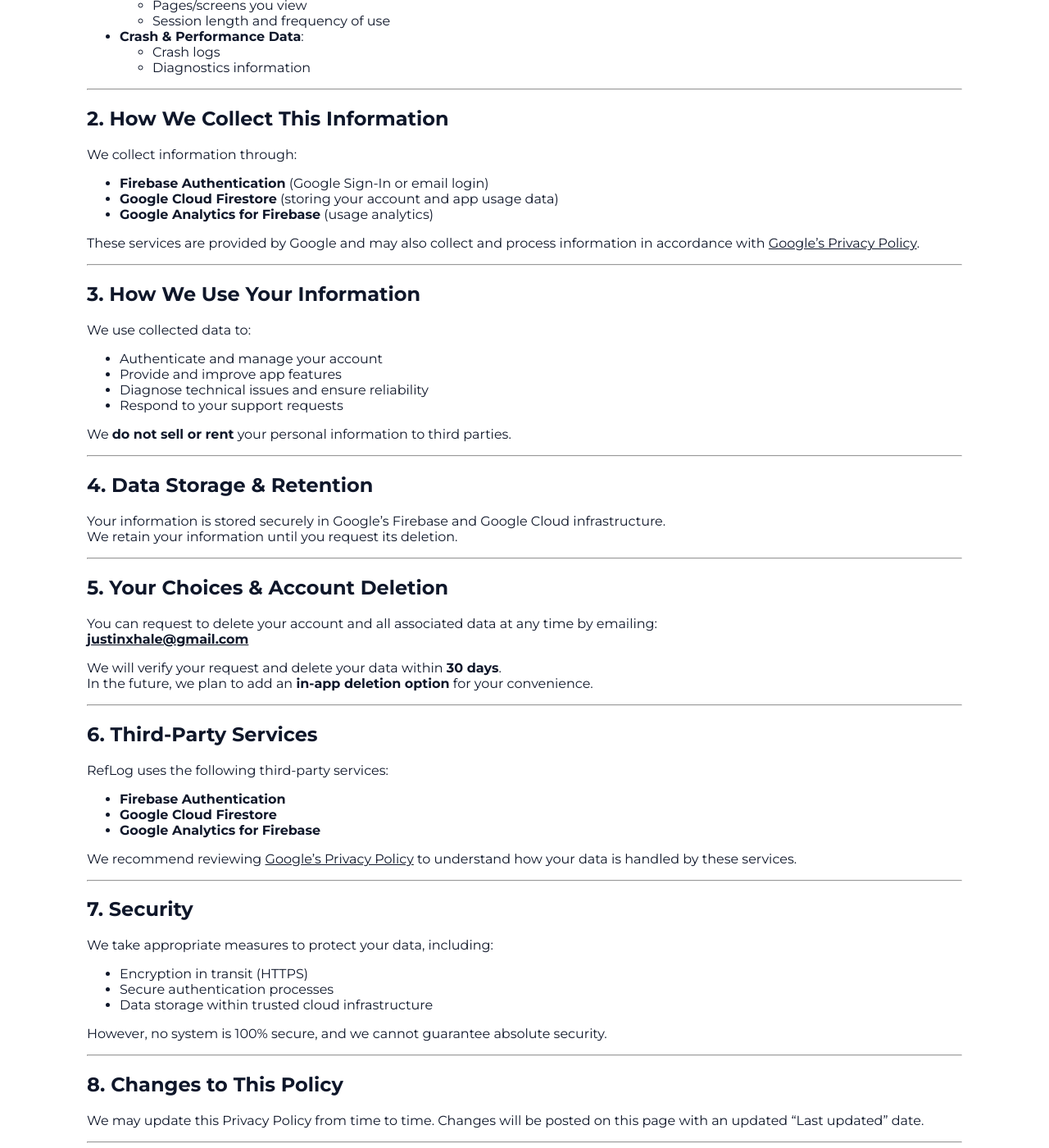
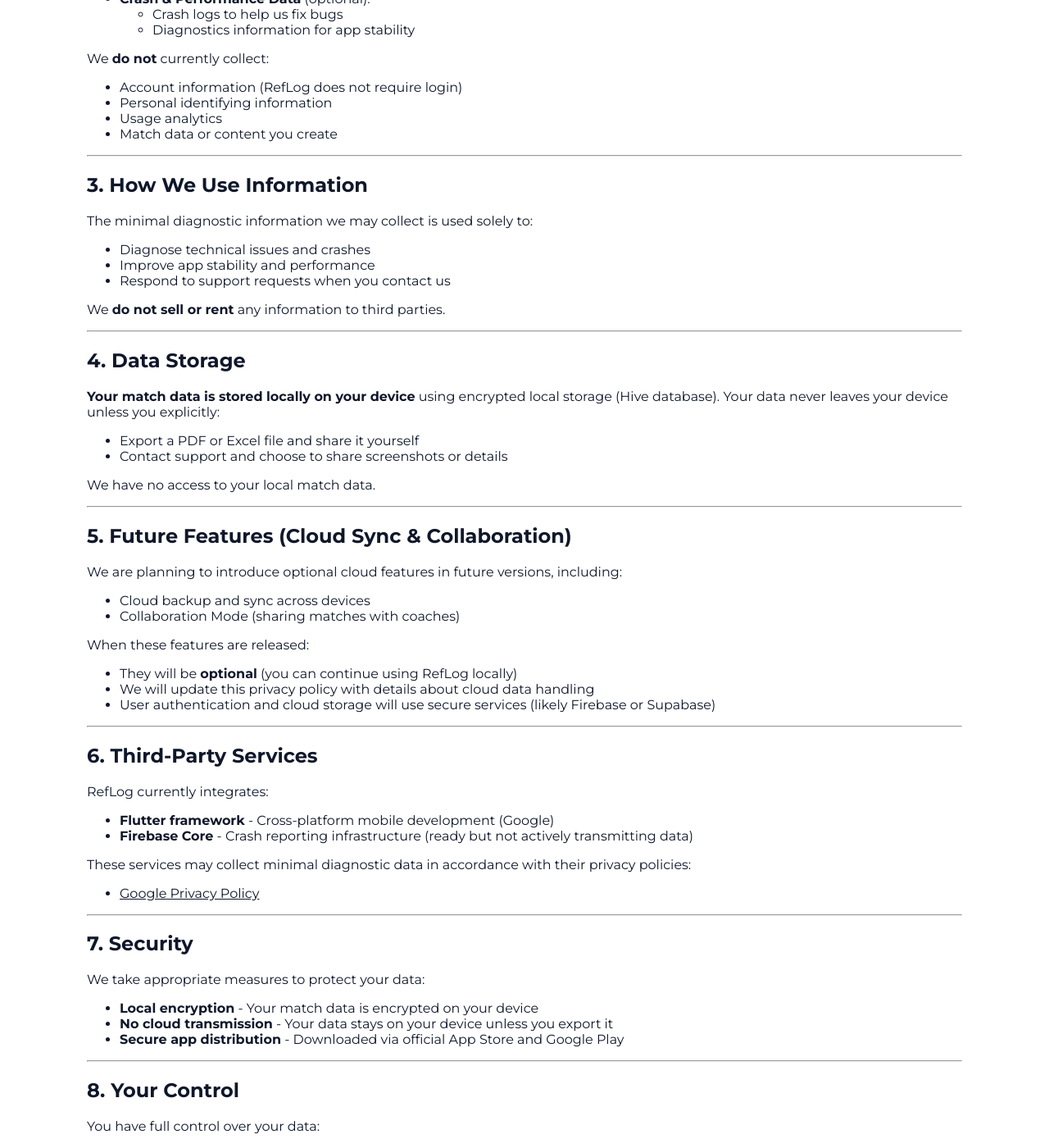
Before and after one commit to JustinXHale/reflog-site, a Jekyll site: the page built from privacy.md, in a window 1280 px wide and 1400 px high, scrolled down 870 px. Shown: the whole window at 82% size. Built offline with Jekyll 4.4.1, drawn with Linux system fonts in a browser that asks for light colours; some of the changed text lies outside the part shown.

Commit message:
updating general reflog site

```diff
--- a/_config.yml
+++ b/_config.yml
@@ -2,7 +2,7 @@
 baseurl: "/reflog-site"
 
 title: "RefLog"
-description: "Rugby laws, explained in seconds."
+description: "The modern referee's match companion - mobile-first rugby referee logging app."
 
 markdown: kramdown
 permalink: pretty
--- a/_layouts/default.html
+++ b/_layouts/default.html
@@ -99,7 +99,7 @@
       <img src="{{ '/assets/reflog-banner.png' | relative_url }}" alt="RefLog logo" class="full-logo"/>
     </a>
     <div class="play-button">
-      <a href="https://play.google.com/store/apps/details?id=com.reflog" target="_blank">
+      <a href="https://play.google.com/store/apps/details?id=com.jxhale.reflog" target="_blank">
         <img class="store-badge" src="{{ '/assets/playstore.png' | relative_url }}" alt="Get it on Google Play">
       </a>
       <a href="https://apps.apple.com/us/app/reflog/id6753010016" target="_blank">
--- a/privacy.md
+++ b/privacy.md
@@ -8,109 +8,113 @@
 
 _Last updated: {{ site.time | date: "%Y-%m-%d" }}_
 
-RefLog (“we,” “our,” or “us”) respects your privacy.
+RefLog ("we," "our," or "us") respects your privacy.
 This Privacy Policy explains how we collect, use, and protect your information when you use our mobile application.
 
 ---
 
-## 1. Information We Collect
+## 1. Local-First, Privacy-First
 
-When you use RefLog, we may collect:
-
-- **Account Information**:
-  - Email address
-  - Display name (if provided)
-  - Authentication tokens for login
-
-- **Device Information**:
-  - Device model and operating system version
-  - IP address
-  - App version
-
-- **Usage Data**:
-  - Actions you take in the app
-  - Pages/screens you view
-  - Session length and frequency of use
-
-- **Crash & Performance Data**:
-  - Crash logs
-  - Diagnostics information
+RefLog is designed with your privacy in mind. **All your match data is stored locally on your device.** We do not collect, transmit, or store your match information, notes, or personal data on our servers.
 
 ---
 
-## 2. How We Collect This Information
+## 2. Information We Collect
 
-We collect information through:
+RefLog currently collects **minimal information**:
 
-- **Firebase Authentication** (Google Sign-In or email login)
-- **Google Cloud Firestore** (storing your account and app usage data)
-- **Google Analytics for Firebase** (usage analytics)
+- **Device Information** (optional, for diagnostics):
+  - Device model and operating system version
+  - App version
 
-These services are provided by Google and may also collect and process information in accordance with [Google’s Privacy Policy](https://policies.google.com/privacy).
+- **Crash & Performance Data** (optional):
+  - Crash logs to help us fix bugs
+  - Diagnostics information for app stability
+
+We **do not** currently collect:
+- Account information (RefLog does not require login)
+- Personal identifying information
+- Usage analytics
+- Match data or content you create
 
 ---
 
-## 3. How We Use Your Information
+## 3. How We Use Information
 
-We use collected data to:
+The minimal diagnostic information we may collect is used solely to:
 
-- Authenticate and manage your account
-- Provide and improve app features
-- Diagnose technical issues and ensure reliability
-- Respond to your support requests
+- Diagnose technical issues and crashes
+- Improve app stability and performance
+- Respond to support requests when you contact us
 
-We **do not sell or rent** your personal information to third parties.
+We **do not sell or rent** any information to third parties.
 
 ---
 
-## 4. Data Storage & Retention
+## 4. Data Storage
 
-Your information is stored securely in Google’s Firebase and Google Cloud infrastructure.
-We retain your information until you request its deletion.
+**Your match data is stored locally on your device** using encrypted local storage (Hive database). Your data never leaves your device unless you explicitly:
+
+- Export a PDF or Excel file and share it yourself
+- Contact support and choose to share screenshots or details
+
+We have no access to your local match data.
 
 ---
 
-## 5. Your Choices & Account Deletion
+## 5. Future Features (Cloud Sync & Collaboration)
 
-You can request to delete your account and all associated data at any time by emailing:
-**[justinxhale@gmail.com](mailto:justinxhale@gmail.com)**
+We are planning to introduce optional cloud features in future versions, including:
 
-We will verify your request and delete your data within **30 days**.
-In the future, we plan to add an **in-app deletion option** for your convenience.
+- Cloud backup and sync across devices
+- Collaboration Mode (sharing matches with coaches)
+
+When these features are released:
+- They will be **optional** (you can continue using RefLog locally)
+- We will update this privacy policy with details about cloud data handling
+- User authentication and cloud storage will use secure services (likely Firebase or Supabase)
 
 ---
 
 ## 6. Third-Party Services
 
-RefLog uses the following third-party services:
+RefLog currently integrates:
 
-- **Firebase Authentication**
-- **Google Cloud Firestore**
-- **Google Analytics for Firebase**
+- **Flutter framework** - Cross-platform mobile development (Google)
+- **Firebase Core** - Crash reporting infrastructure (ready but not actively transmitting data)
 
-We recommend reviewing [Google’s Privacy Policy](https://policies.google.com/privacy) to understand how your data is handled by these services.
+These services may collect minimal diagnostic data in accordance with their privacy policies:
+- [Google Privacy Policy](https://policies.google.com/privacy)
 
 ---
 
 ## 7. Security
 
-We take appropriate measures to protect your data, including:
+We take appropriate measures to protect your data:
 
-- Encryption in transit (HTTPS)
-- Secure authentication processes
-- Data storage within trusted cloud infrastructure
-
-However, no system is 100% secure, and we cannot guarantee absolute security.
+- **Local encryption** - Your match data is encrypted on your device
+- **No cloud transmission** - Your data stays on your device unless you export it
+- **Secure app distribution** - Downloaded via official App Store and Google Play
 
 ---
 
-## 8. Changes to This Policy
+## 8. Your Control
 
-We may update this Privacy Policy from time to time. Changes will be posted on this page with an updated “Last updated” date.
+You have full control over your data:
+
+- **Delete anytime** - Uninstall the app to remove all local data
+- **Export freely** - Export PDFs/Excel files and control who you share them with
+- **No account required** - No login means no account to manage or delete
 
 ---
 
-## 9. Contact Us
+## 9. Changes to This Policy
+
+We may update this Privacy Policy as new features are added (especially cloud features). Changes will be posted on this page with an updated "Last updated" date.
+
+---
+
+## 10. Contact Us
 
 If you have questions or concerns about this Privacy Policy, please contact us:
 **Email:** [justinxhale@gmail.com](mailto:justinxhale@gmail.com)
```
Also changed, not shown: delete-account.md (+42 -22 lines), index.md (+59 -8 lines), support.md (+54 -3 lines), 2 other files.
